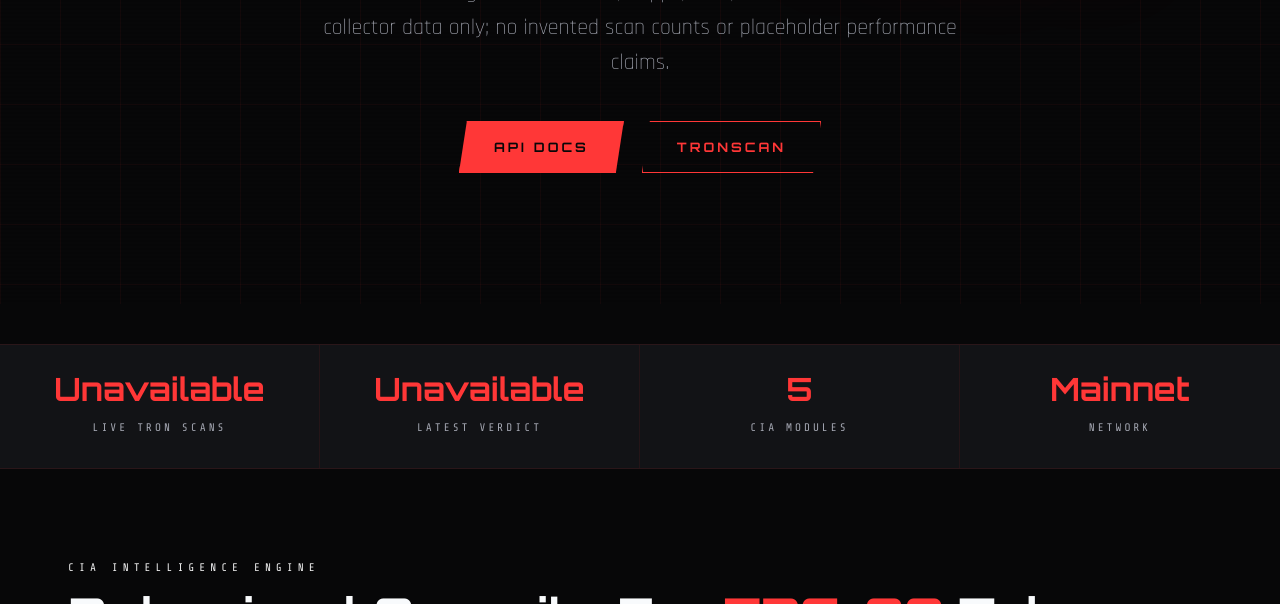
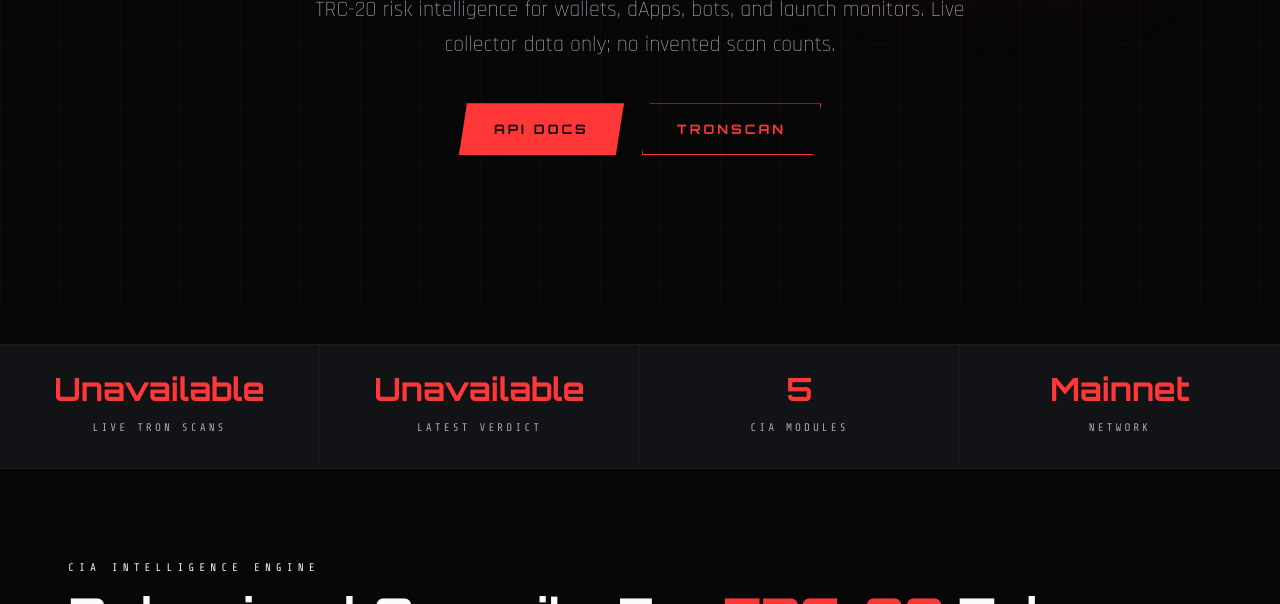
Before and after one commit to rugbusteraipatrol/RugBuster-TRON, a website: page docs/index.html in a window 1280 px wide. Shown: the part 496-1100 px from the top of the page. Drawn offline with nearby package versions, Linux system fonts and the light colour scheme; no server answers.

Commit message:
Remove placeholder wording from TRON page

```diff
--- a/docs/index.html
+++ b/docs/index.html
@@ -263,7 +263,7 @@
   <header class="hero">
     <div class="badge">Live on TRON mainnet</div>
     <h1>RugBuster <span>TRON</span></h1>
-    <p>TRC-20 risk intelligence for wallets, dApps, bots, and launch monitors. Live collector data only; no invented scan counts or placeholder performance claims.</p>
+    <p>TRC-20 risk intelligence for wallets, dApps, bots, and launch monitors. Live collector data only; no invented scan counts.</p>
     <div class="buttons">
       <a class="btn primary" href="#api">API Docs</a>
       <a class="btn" href="https://tronscan.org/#/tokens/list">Tronscan</a>
```
